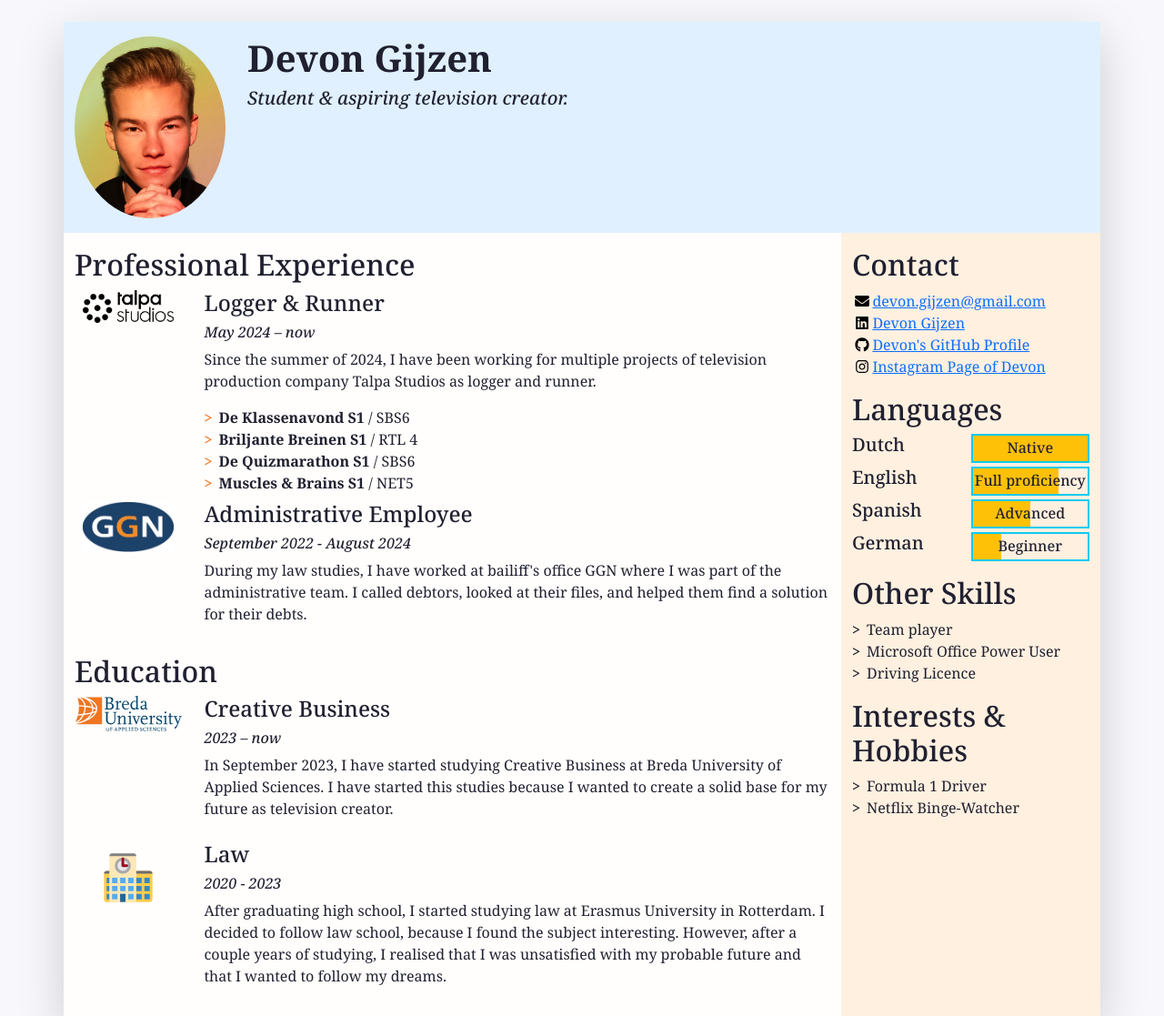
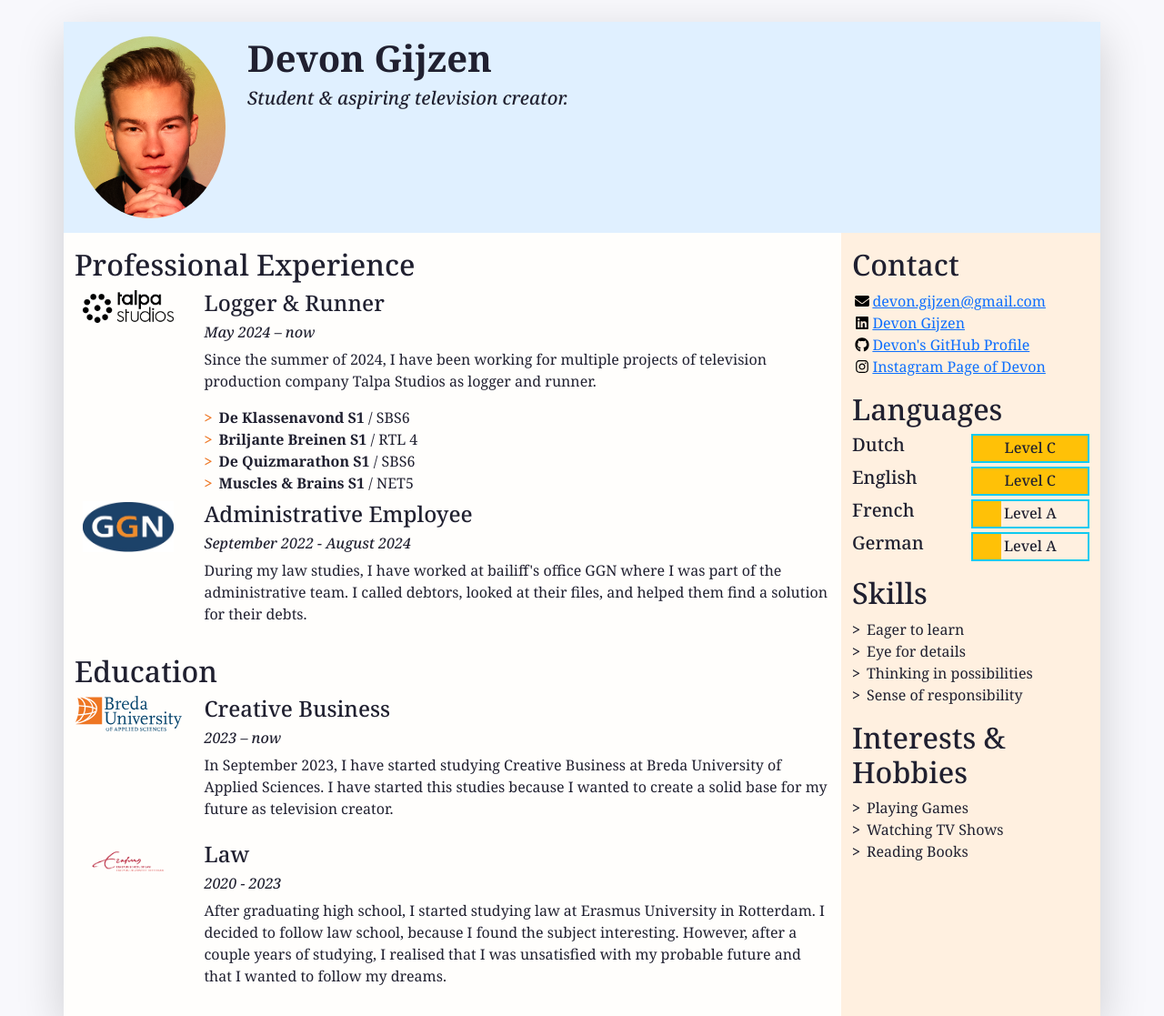
Before and after one commit to devongijzen/PRJ4-CV, a plain HTML site: page index.html in a window 1280 px wide. Shown: the top 1117 px of the page at 91% size. Drawn offline with nearby package versions, Linux system fonts and the light colour scheme.

Commit message:
Content Update

```diff
--- a/index.html
+++ b/index.html
@@ -81,7 +81,7 @@
               <li class="biography-item row mb-2">
                 <!-- We're using a grid inside a grid so we can align logos and text -->
                 <div class="logo-container col-3 col-sm-2 col-md-3 col-lg-2">
-                  <img class="biography-logo mw-100 d-block mx-auto" src="images/employers/talpastudios.png" alt="Talpa Studios logo" width="100">
+                  <img class="biography-logo mw-100 d-block mx-auto" src="images/employers/talpastudios.jpg" alt="Talpa Studios logo" width="100">
                 </div>
                 <div class="biography-contents col-9 col-sm-10 col-md-9 col-lg-10">
                   <h4>Logger & Runner</h4>
@@ -138,7 +138,7 @@
               <!-- 2nd item in education -->
               <li class="biography-item row mb-2">
                 <div class="logo-container col-3 col-sm-2 col-md-3 col-lg-2">
-                  <img class="biography-logo mw-100 d-block mx-auto" src="images/schools/school.svg" alt="School logo" width="80">
+                  <img class="biography-logo mw-100 d-block mx-auto" src="images/schools/erasmus.jpg" alt="Erasmus University Logo" width="80">
                 </div>
                 <div class="biography-contents col-9 col-sm-10 col-md-9 col-lg-10">
                   <h4>Law</h4>
@@ -210,23 +210,23 @@
                 <div class="language-level w-50 border border-info border-2 position-relative">
                   <!-- The div below is a progress bar. Choose between w-25, w-50, w-75 and w-100 to show your level of fluency -->
                   <div class="language-progress position-absolute bg-warning h-100 w-100"></div>
-                  <h6 class="position-absolute w-100 text-center top-0 py-1">Native</h6>
+                  <h6 class="position-absolute w-100 text-center top-0 py-1">Level C</h6>
                 </div>
               </li>
               <li class="language-item d-flex mb-1">
                 <h5 class="language-name w-50">English</h5>
                 <div class="language-level w-50 border border-info border-2 position-relative">
                   <!-- The div below is a progress bar. Choose between w-25, w-50, w-75 and w-100 to show your level of fluency -->
-                  <div class="language-progress position-absolute bg-warning h-100 w-75"></div>
-                  <h6 class="position-absolute w-100 text-center top-0 py-1">Full proficiency</h6>
+                  <div class="language-progress position-absolute bg-warning h-100 w-100"></div>
+                  <h6 class="position-absolute w-100 text-center top-0 py-1">Level C</h6>
                 </div>
               </li>
               <li class="language-item d-flex mb-1">
-                <h5 class="language-name w-50">Spanish</h5>
+                <h5 class="language-name w-50">French</h5>
                 <div class="language-level w-50 border border-info border-2 position-relative">
                   <!-- The div below is a progress bar. Choose between w-25, w-50, w-75 and w-100 to show your level of fluency -->
-                  <div class="language-progress position-absolute bg-warning h-100 w-50"></div>
-                  <h6 class="position-absolute w-100 text-center top-0 py-1">Advanced</h6>
+                  <div class="language-progress position-absolute bg-warning h-100 w-25"></div>
+                  <h6 class="position-absolute w-100 text-center top-0 py-1">Level A</h6>
                 </div>
               </li>
               <li class="language-item d-flex mb-1">
@@ -234,7 +234,7 @@
                 <div class="language-level w-50 border border-info border-2 position-relative">
                   <!-- The div below is a progress bar. Choose between w-25, w-50, w-75 and w-100 to show your level of fluency -->
                   <div class="language-progress position-absolute bg-warning h-100 w-25"></div>
-                  <h6 class="position-absolute w-100 text-center top-0 py-1">Beginner</h6>
+                  <h6 class="position-absolute w-100 text-center top-0 py-1">Level A</h6>
                 </div>
               </li>
             </ul>
@@ -243,11 +243,12 @@
           <!-- End of contact details, moving on to other skills -->
 
           <section class="my-3 aside-section">
-            <h2>Other Skills</h2>
+            <h2>Skills</h2>
             <ul class="skill-list list-unstyled">
-              <li class="skill-item">Team player</li>
-              <li class="skill-item">Microsoft Office Power User</li>
-              <li class="skill-item">Driving Licence</li>
+              <li class="skill-item">Eager to learn</li>
+              <li class="skill-item">Eye for details</li>
+              <li class="skill-item">Thinking in possibilities</li>
+              <li class="skill-item">Sense of responsibility</li>
             </ul>
           </section>
 
@@ -256,8 +257,9 @@
           <section class="my-3 aside-section">
             <h2>Interests &amp; Hobbies</h2>
             <ul class="skill-list list-unstyled">
-              <li class="skill-item">Formula 1 Driver</li>
-              <li class="skill-item">Netflix Binge-Watcher</li>
+              <li class="skill-item">Playing Games</li>
+              <li class="skill-item">Watching TV Shows</li>
+              <li class="skill-item">Reading Books</li>
             </ul>
           </section>
 
```
Also changed, not shown: images/employers/talpastudios.jpg (renamed from images/employers/talpastudios.png), images/schools/erasmus.jpg (added), 2 other files.
